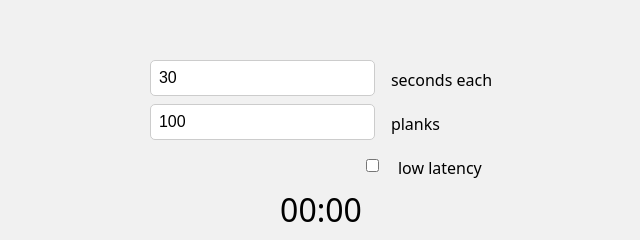
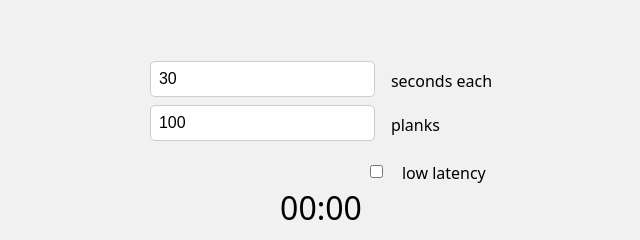
Before and after one commit to peterpaullake/plank-timer, a plain HTML site: page plank-timer.html in a window 1280 px wide. Shown: the part 228-468 px from the top of the page, 319-959 px from the left. Drawn offline with Linux system fonts and the light colour scheme.

Commit message:
styling updates

```diff
--- a/plank-timer.html
+++ b/plank-timer.html
@@ -238,9 +238,9 @@
           <input type="number" id="numPlanks" placeholder="Number of Planks" value="100">
           <label for="numPlanks">planks</label>
       </div>
-      <div class="inputbox">
-          <input type="checkbox" id="lowLatency" style="margin-left: 13.5rem">
-          <label for="lowLatency">low latency</label>
+      <div class="inputbox" style="margin-top: 0.8rem">
+          <input type="checkbox" id="lowLatency" style="margin-left: 220px">
+          <label for="lowLatency" style="line-height: normal">low latency</label>
       </div>
   </div>
   <div id="timer">00:00</div>
```
